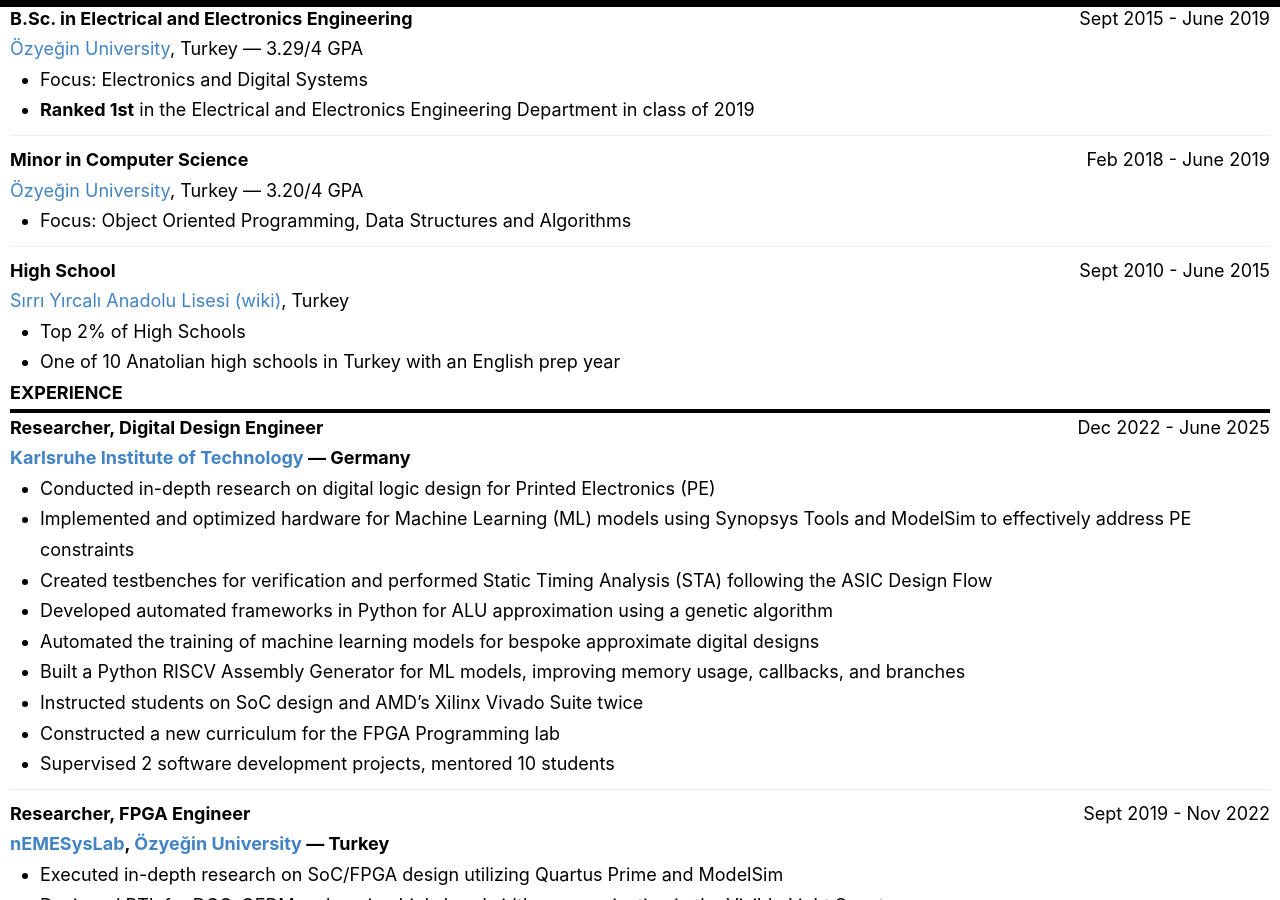
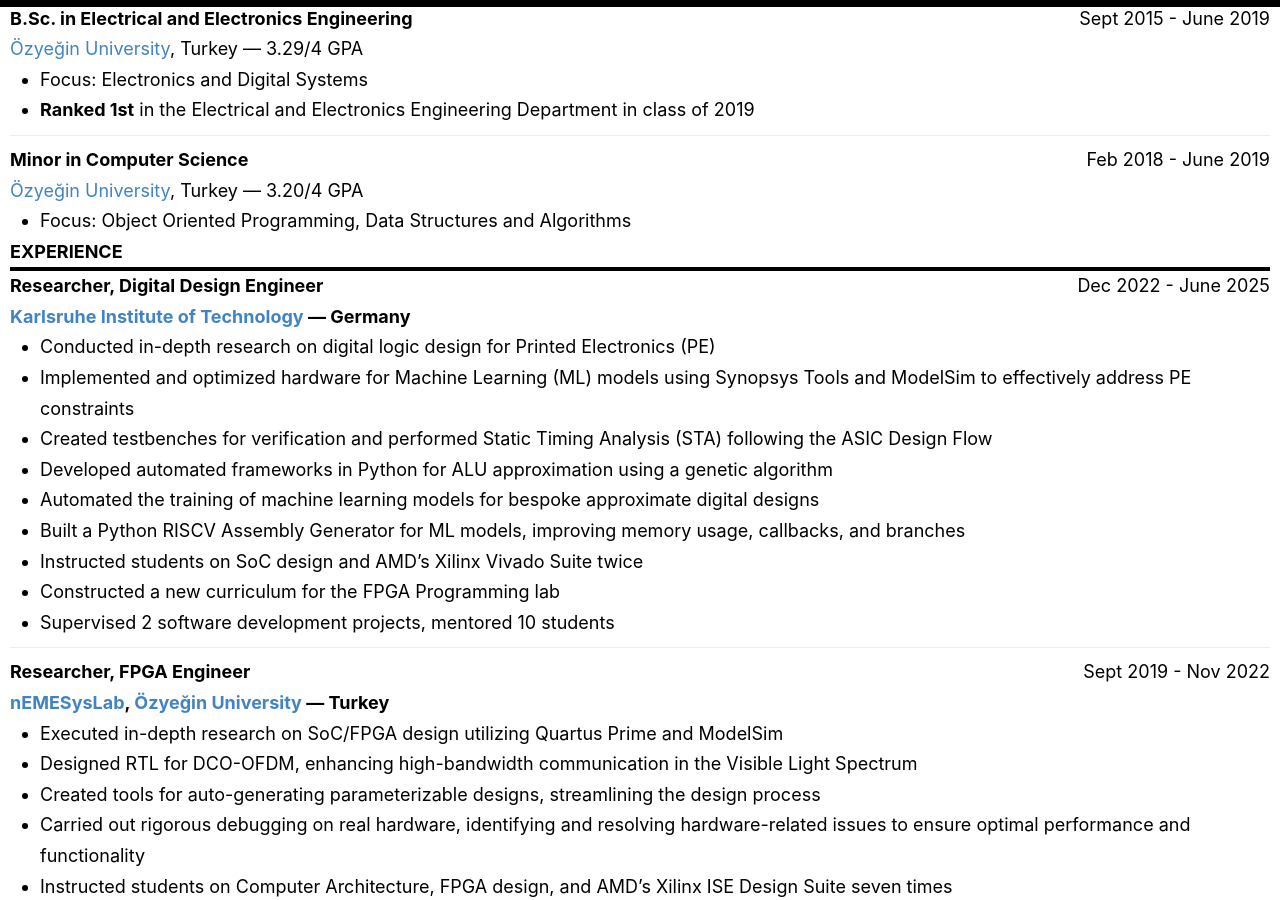
Before and after one commit to gurolsaglam/web_test, a Jekyll site: the page built from _pages/resume.md, in a window 1280 px wide and 900 px high, scrolled down 471 px. Built offline with Jekyll 4.4.1, drawn with Linux system fonts in a browser that asks for light colours.

Commit message:
Update resume.md

```diff
--- a/_pages/resume.md
+++ b/_pages/resume.md
@@ -694,15 +694,6 @@
 
 - Focus: Object Oriented Programming, Data Structures and Algorithms
 
----
-
-**High School** <span class="time_period">Sept 2010 - June 2015</span>
-
-[Sırrı Yırcalı Anadolu Lisesi](https://syal.meb.k12.tr) [(wiki)](https://tr.wikipedia.org/wiki/Sırrı_Yırcalı_Anadolu_Lisesi), Turkey
-
-- Top 2% of High Schools
-- One of 10 Anatolian high schools in Turkey with an English prep year
-
 <div><span class="header_general" style="display: block; border-bottom: solid 4px;"><strong>EXPERIENCE</strong></span></div>
 
 **Researcher, Digital Design Engineer** <span class="time_period">Dec 2022 - June 2025</span>
```
